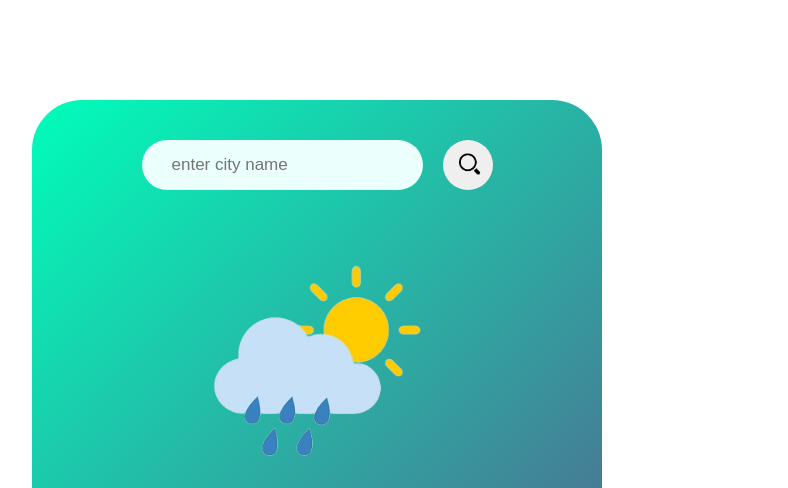
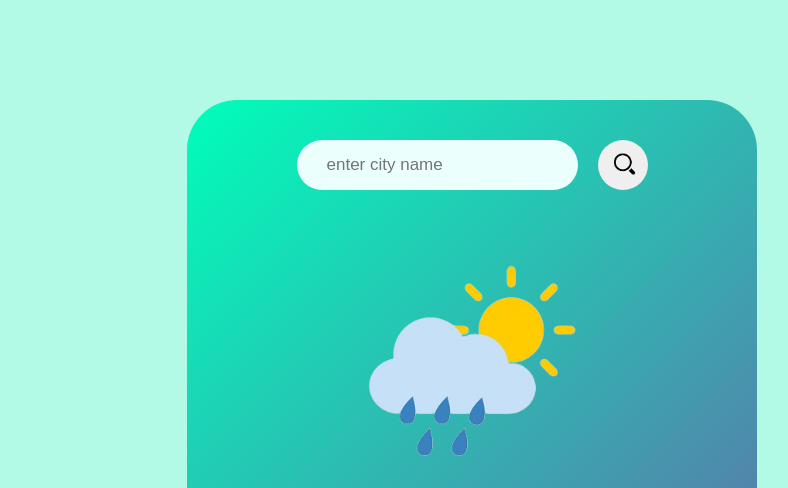
Before and after one commit to manishgyawali/Weather-App_Js, a plain HTML site: page index.html in a window 1280 px wide. Shown: the top 488 px of the page, without its empty margins (168-956 px from the left). Drawn offline with Linux system fonts and the light colour scheme.

Commit message:
new commit

```diff
--- a/style.css
+++ b/style.css
@@ -4,14 +4,24 @@
     padding: 0px;
     font-family: 'Poppins', sans-serif ;
 }
+body{
+    display: flex;
+    justify-content: center;
+    align-items: center;
+    background-color: rgb(179, 250, 230);
+
+
+}
 .main{
     height: 600px;
     width: 500px;
    text-align: center;
     padding: 40px 35px;
-    background: linear-gradient(135deg, #00feba, #5b548a);
+    background: linear-gradient(135deg, #00feba, #6a60a7);
    margin: 100px 200px;
    border-radius: 50px;
+
+
 
 
 }
```
